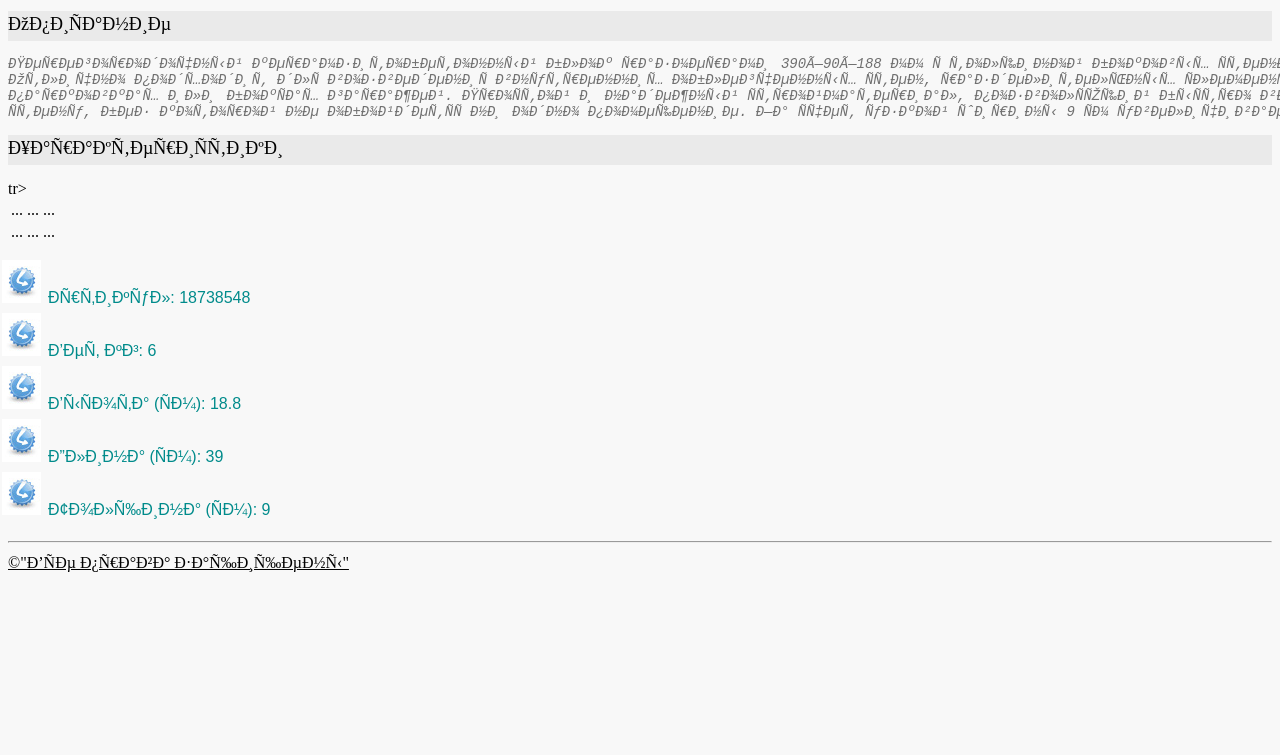
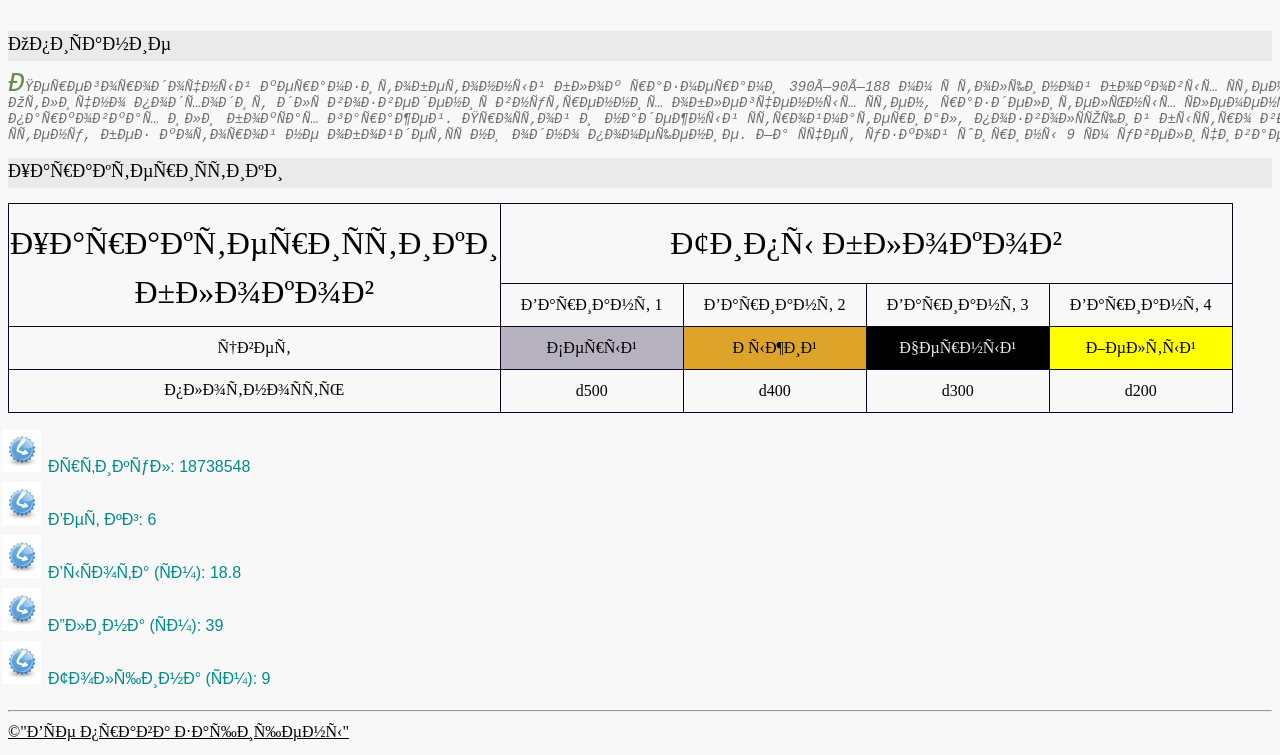
Before and after one commit to ledentsov/lesson, a plain HTML site: page block1.html in a window 1280 px wide. Shown: the part 807-1562 px from the top of the page. Before the commit the page ends 1393 px from the top, so only its background shows below. Drawn offline with Linux system fonts and the light colour scheme.

Commit message:
work1209

```diff
--- a/block1.html
+++ b/block1.html
@@ -38,14 +38,30 @@
 <h2>Характеристики</h2>
 <table>
         <tr>
-                <td>...</td>
-                <td>...</td>
-                <td>...</td>
+            <td rowspan="2">Характеристики блоков</td>
+            <td colspan="4">Типы блоков</td>
+
         </tr>
-        tr>
-                <td>...</td>
-                <td>...</td>
-                <td>...</td>
+        <tr>
+            <td>Вариант 1</td>
+            <td>Вариант 2</td>
+            <td>Вариант 3</td>
+            <td>Вариант 4</td>
+
+        </tr>
+        <tr >
+            <td >цвет</td>
+            <td class="colors">Серый</td>
+            <td class="colors">Рыжий</td>
+            <td class="colors">Черный</td>
+            <td class="colors">Желтый</td>
+        </tr>
+        <tr>
+            <td>плотность</td>
+            <td>d500</td>
+            <td>d400</td>
+            <td>d300</td>
+            <td>d200</td>
         </tr>
 </table>
 <ol class="task_4d">
--- a/style.css
+++ b/style.css
@@ -15,7 +15,7 @@ font-variant: small-caps;
 font-size: large;
 list-style-type: none;
     }
-#menu:hover{
+#menu li:hover{
     color: red;
 }
 
@@ -34,6 +34,10 @@ h2{
     font-size: 14px;
     font-style: italic;
     line-height: 16px;
+}
+.shotopis:first-letter {
+    color: rgb(105, 141, 75);
+    font-size: 200%;
 
 }
 #task_c{
@@ -60,12 +64,21 @@ width: 320px;
 color: #0c0322;
 font-size: 14px;
 font-family: Tahoma;
-text-transform: capitalize;
+text-transform: capitalize
 }
+
 .frame{
     border: 10px solid rgb(116, 145, 92);
     width:300px;
     height:300px;
+}
+.frame:hover{
+
+    /* border: 10px solid #f8f8f8; */
+
+    padding: 10px;
+    border: transparent;
+
 }
 @font-face {
 
@@ -81,12 +94,40 @@ text-transform: capitalize;
     .frame1{
         width:150px;
         height:150px;
+        padding: 10px;
     }
-   /* header img {
-       list-style-image: url()
-   } */
+    #foc{
+        text-transform:   lowercase;
+    }
    #foc:focus {
 background-color: lightgreen;
 color: blue;
-text-transform: lowercase;
    }
+   table {
+       border-collapse: collapse;
+   }
+   tr:first-child{
+    height: 80px;
+    font-family: "Times New Roman", Times, serif;
+    font-size: 200%;
+   }
+   td {
+    border: 1px solid #0c0322 ;
+    width: 180px;
+    height: 40px;
+    text-align: center;
+   }
+   .colors:nth-child(2){
+       background-color: rgb(182, 178, 192);
+       }
+   .colors:nth-child(3){
+    background-color: rgb(221, 164, 41);
+}
+.colors:nth-child(4){
+    color: #eaeaea;
+    background-color: rgb(0, 0, 0);
+}
+.colors:nth-child(5){
+
+    background-color: yellow ;
+}
```
Also changed, not shown: block2.html (+28 -0 lines), block3.html (+28 -0 lines), block4.html (+28 -0 lines), block5.html (+28 -0 lines), contacts.html (+1 -1 lines), home_prim.htm (+1 -1 lines).
